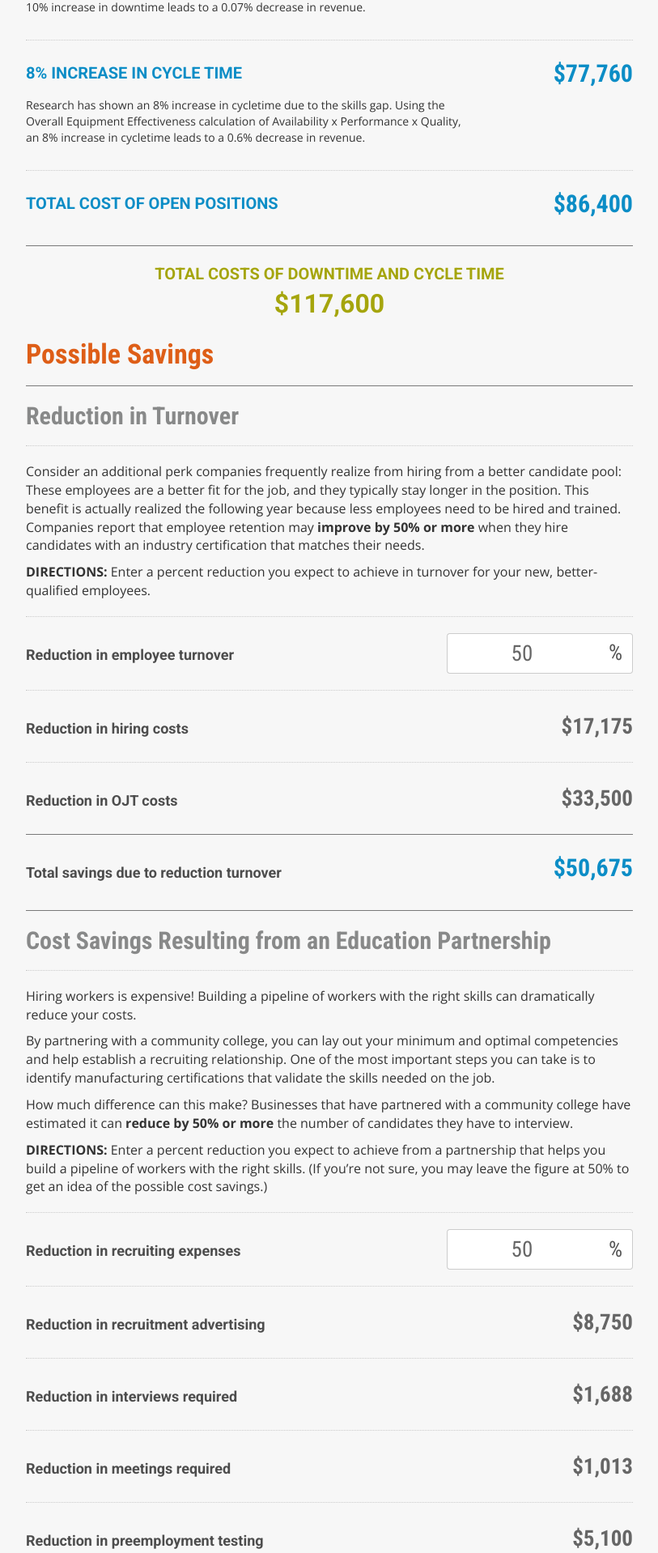
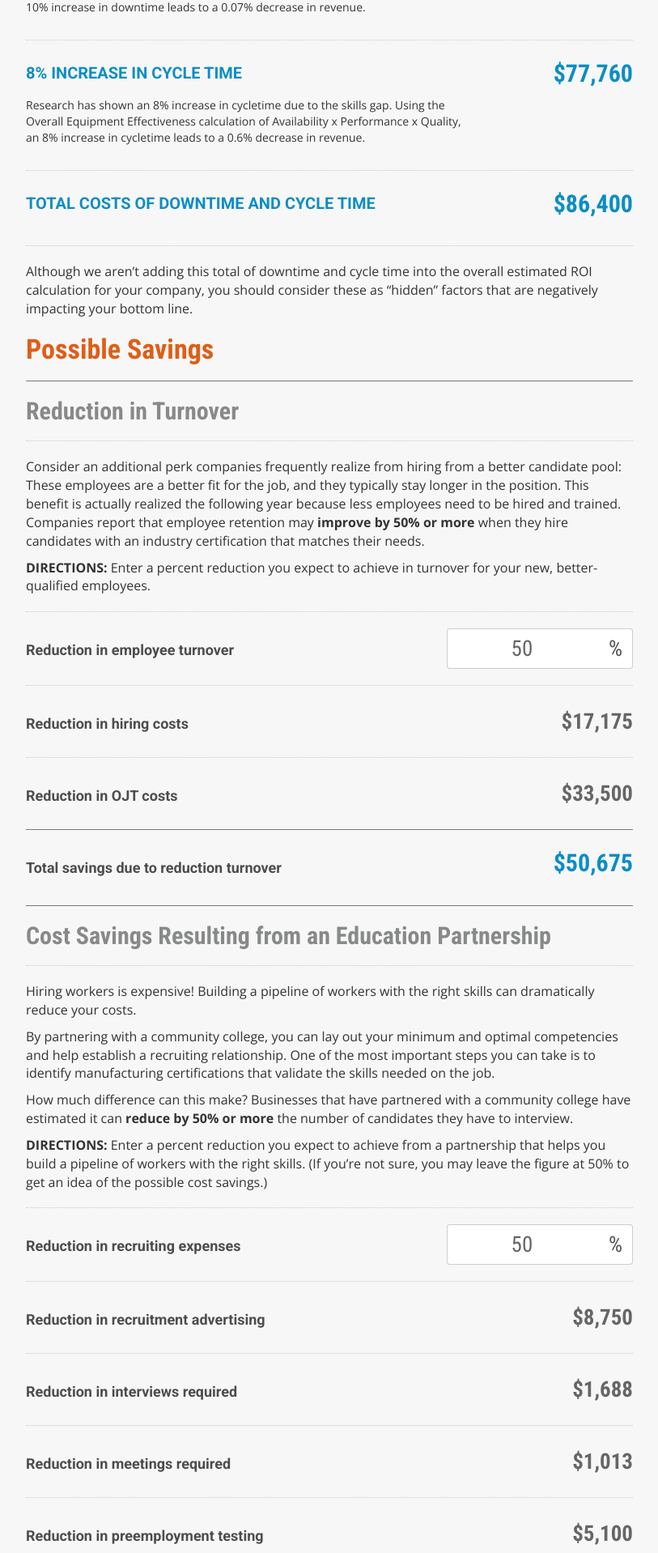
Before and after one commit to FriendlyDesignCo/ROI-calculator, a PHP site: page /all.php in a window 1280 px wide. Shown: the part 4217-6135 px from the top of the page at 81% size, without its empty margins (38-851 px from the left). Run offline with PHP 8.4, Linux system fonts and the light colour scheme; some libraries are stand-ins or nearby versions.

Commit message:
Downtime and Cycle Time
Fixes #53

```diff
--- a/business-impact.php
+++ b/business-impact.php
@@ -98,17 +98,18 @@ include_once('header.php'); ?>
 
 <div class="row">
   <div class="col-md-9">
-    <p class="subtotal-description">Total cost of open positions</p>
+    <p class="subtotal-description">TOTAL COSTS OF DOWNTIME AND CYCLE TIME</p>
   </div>
   <div class="col-md-3">
     <p class="subtotal" id="open-position-cost">$</p>
   </div>
 </div>
-<hr>
+<hr class="dotted">
+<p>Although we aren’t adding this total of downtime and cycle time into the overall estimated ROI calculation for your company, you should consider these as “hidden” factors that are negatively impacting your bottom line.</p>
 
 
 
-<p class="text-center total-description">Total costs of downtime and cycle time</p>
-<p class="text-center total" id="business-impact-total">$</p>
+<?php /* <p class="text-center total-description">Total costs of downtime and cycle time</p>
+<p class="text-center total" id="business-impact-total">$</p> */ ?>
 
 <?php if (!isset($print)) include('footer.php');
```
